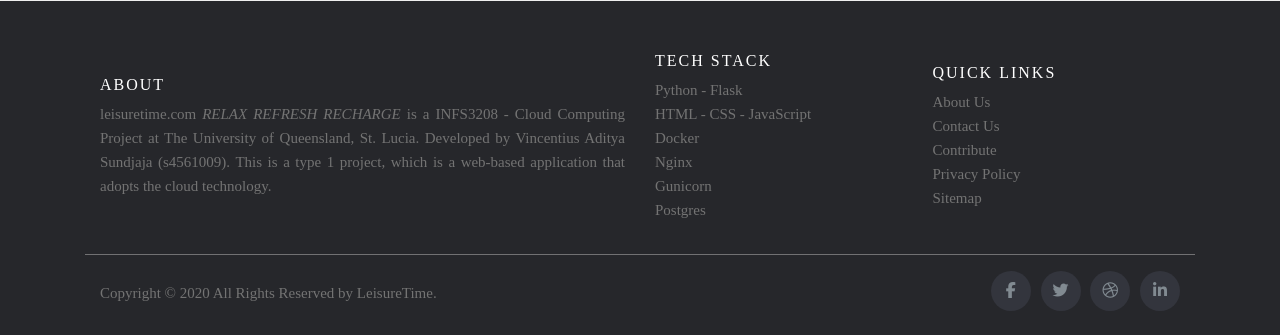
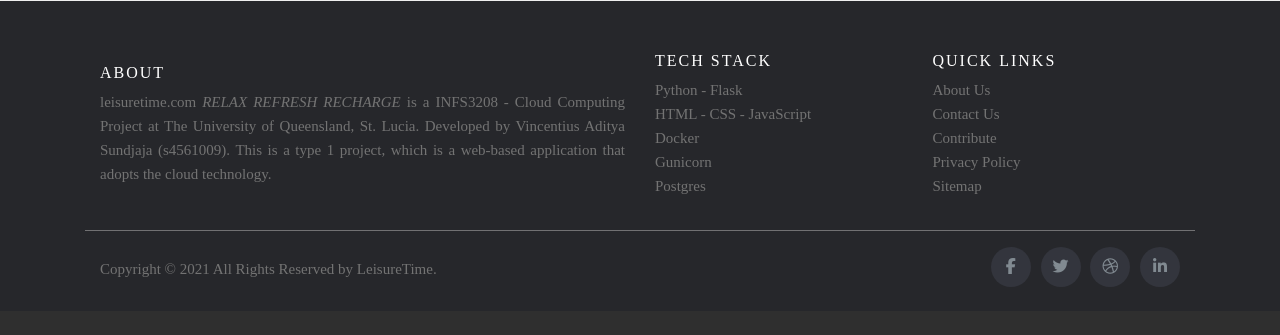
Before and after one commit to vincentiusadityas/leisuretime, a Flask app: page / in a window 1280 px wide. Shown: the part 1199-1534 px from the top of the page. After the commit the page ends 1486 px from the top, so only its background shows below. Run offline with Flask 2, Linux system fonts and the light colour scheme; parts of the project's set-up code (start-up, migrations or seed data) failed here and were passed over; some libraries are stand-ins or nearby versions.

Commit message:
added logo and readme.md

```diff
--- a/flaskr/templates/base.html
+++ b/flaskr/templates/base.html
@@ -7,6 +7,7 @@
     <meta name="viewport" content="width=device-width, initial-scale=1">
     <title>Leisure Time</title>
 
+    <link rel="icon" href="{{ url_for('static', filename='images/logo.svg') }}">
     <link rel="stylesheet" href="https://cdnjs.cloudflare.com/ajax/libs/font-awesome/4.7.0/css/font-awesome.min.css">
     <link rel="stylesheet" href="https://stackpath.bootstrapcdn.com/bootstrap/4.1.3/css/bootstrap.min.css" integrity="sha384-MCw98/SFnGE8fJT3GXwEOngsV7Zt27NXFoaoApmYm81iuXoPkFOJwJ8ERdknLPMO" crossorigin="anonymous">
     <link rel="stylesheet" href="{{ url_for('static', filename='css/custom.css') }}">
@@ -91,7 +92,6 @@
                         <li><a href="">Python - Flask</a></li>
                         <li><a href="">HTML - CSS - JavaScript</a></li>
                         <li><a href="">Docker</a></li>
-                        <li><a href="">Nginx</a></li>
                         <li><a href="">Gunicorn</a></li>
                         <li><a href="">Postgres</a></li>
                     </ul>
@@ -113,7 +113,7 @@
         <div class="container">
             <div class="row">
                 <div class="col-md-8 col-sm-6 col-xs-12">
-                    <p class="copyright-text">Copyright &copy; 2020 All Rights Reserved by
+                    <p class="copyright-text">Copyright &copy; 2021 All Rights Reserved by
                         <a href="#">LeisureTime</a>.
                     </p>
                 </div>
```
Also changed, not shown: README.md (added), flaskr/static/images/logo.svg (added), 1 other file.
